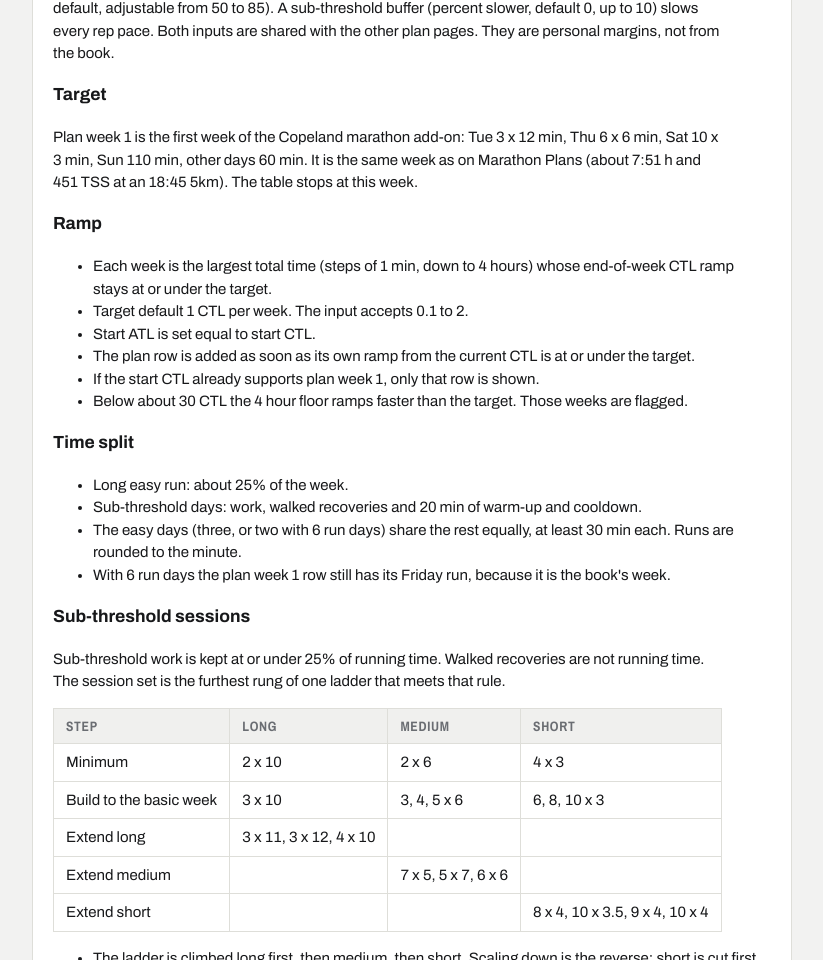
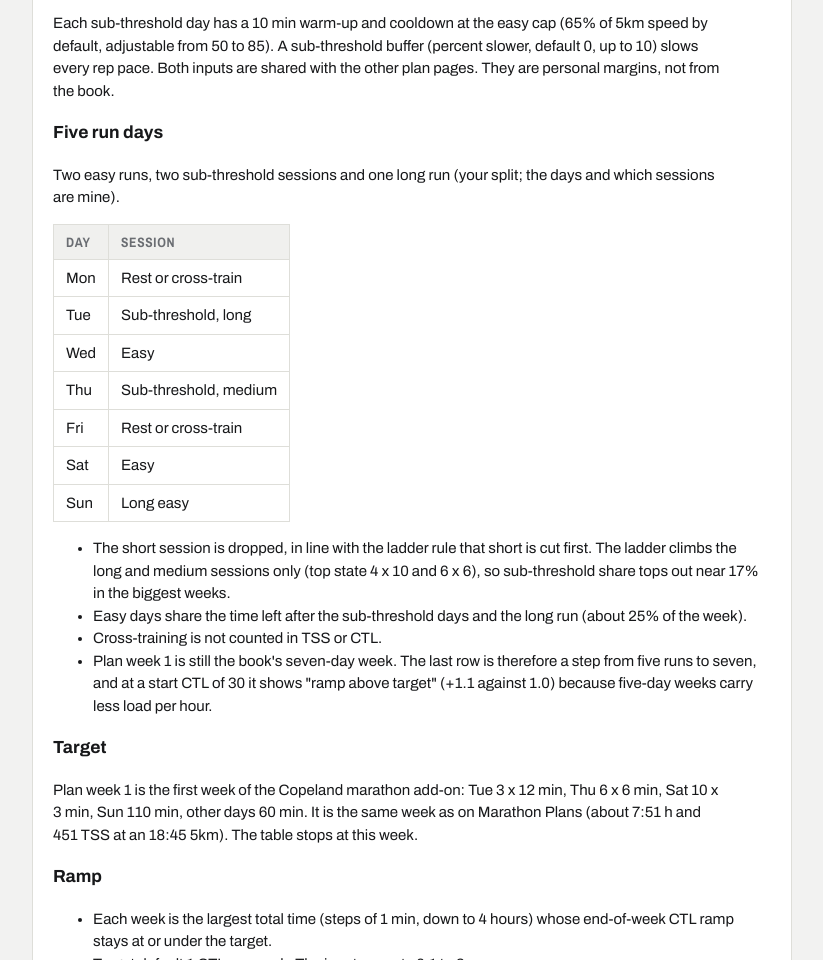
Before and after one commit to MrCarmady/Workouts, a plain HTML site: page methods/copeland-base.html in a window 1280 px wide. Shown: the part 521-1481 px from the top of the page, without its empty margins (228-1051 px from the left). Drawn offline with nearby package versions, Linux system fonts and the light colour scheme.

Commit message:
added 5 day option

```diff
--- a/methods/copeland-base.html
+++ b/methods/copeland-base.html
@@ -52,6 +52,7 @@ a { color:var(--accent); }
 <h1>Copeland Base: methodology</h1>
 <p>Builds a week-by-week ramp from a starting CTL to week 1 of the Copeland marathon plan. It has no taper and no goal race. Race, time and units are shared with the other running tools.</p>
 <h3>Week</h3>
+<p>7 run days (6 drops Friday; 5 is below).</p>
 <table>
 <thead>
 <tr>
@@ -83,6 +84,52 @@ a { color:var(--accent); }
 </tbody>
 </table>
 <p>Each sub-threshold day has a 10 min warm-up and cooldown at the easy cap (65% of 5km speed by default, adjustable from 50 to 85). A sub-threshold buffer (percent slower, default 0, up to 10) slows every rep pace. Both inputs are shared with the other plan pages. They are personal margins, not from the book.</p>
+<h3>Five run days</h3>
+<p>Two easy runs, two sub-threshold sessions and one long run (your split; the days and which sessions are mine).</p>
+<table>
+<thead>
+<tr>
+<th>Day</th>
+<th>Session</th>
+</tr>
+</thead>
+<tbody>
+<tr>
+<td>Mon</td>
+<td>Rest or cross-train</td>
+</tr>
+<tr>
+<td>Tue</td>
+<td>Sub-threshold, long</td>
+</tr>
+<tr>
+<td>Wed</td>
+<td>Easy</td>
+</tr>
+<tr>
+<td>Thu</td>
+<td>Sub-threshold, medium</td>
+</tr>
+<tr>
+<td>Fri</td>
+<td>Rest or cross-train</td>
+</tr>
+<tr>
+<td>Sat</td>
+<td>Easy</td>
+</tr>
+<tr>
+<td>Sun</td>
+<td>Long easy</td>
+</tr>
+</tbody>
+</table>
+<ul>
+<li>The short session is dropped, in line with the ladder rule that short is cut first. The ladder climbs the long and medium sessions only (top state 4 x 10 and 6 x 6), so sub-threshold share tops out near 17% in the biggest weeks.</li>
+<li>Easy days share the time left after the sub-threshold days and the long run (about 25% of the week).</li>
+<li>Cross-training is not counted in TSS or CTL.</li>
+<li>Plan week 1 is still the book's seven-day week. The last row is therefore a step from five runs to seven, and at a start CTL of 30 it shows "ramp above target" (+1.1 against 1.0) because five-day weeks carry less load per hour.</li>
+</ul>
 <h3>Target</h3>
 <p>Plan week 1 is the first week of the Copeland marathon add-on: Tue 3 x 12 min, Thu 6 x 6 min, Sat 10 x 3 min, Sun 110 min, other days 60 min. It is the same week as on Marathon Plans (about 7:51 h and 451 TSS at an 18:45 5km). The table stops at this week.</p>
 <h3>Ramp</h3>
```
Also changed, not shown: copeland-base.html (+14 -9 lines), 1 other file.
